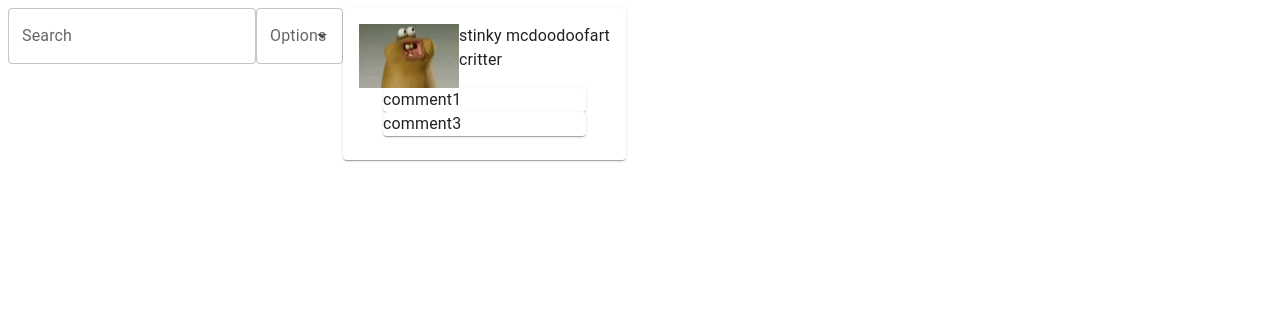
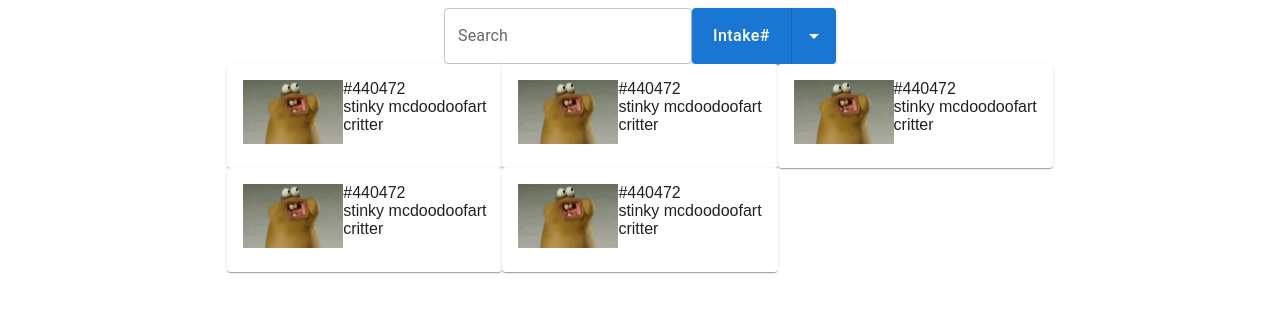
Before and after one commit to awfreeman/bcwc-app, a React (Create React App) app: page / in a window 1280 px wide. Both pictures are taken after a click on the button "LOGIN". Shown: the top 312 px of the page. Built offline with nearby package versions, Linux system fonts and the light colour scheme.

Commit message:
infinity ui bullshit

```diff
--- a/package.json
+++ b/package.json
@@ -5,6 +5,7 @@
   "dependencies": {
     "@emotion/react": "^11.10.0",
     "@emotion/styled": "^11.10.0",
+    "@mui/icons-material": "^5.10.3",
     "@mui/material": "^5.10.2",
     "@testing-library/jest-dom": "^5.16.5",
     "@testing-library/react": "^13.3.0",
--- a/src/AnimalCard.js
+++ b/src/AnimalCard.js
@@ -1,28 +1,19 @@
-import { Card, CardContent, Typography, Stack} from '@mui/material'
+import { Card, CardContent, div, Stack} from '@mui/material'
 
 import { Container } from '@mui/system'
 
 export default function AnimalCard(props) {
-    let comments = []
-    props.animal.comments.forEach(element => {
-        comments.push(
-        <Card key={Math.random()}>
-            <Typography>{element}</Typography>
-        </Card>)
-    })
     return (
         <Card>
             <CardContent>
-                <Stack direction="row">
+                <Stack direction="row" alignItems="start">
                     <img src='/character.gif' width={100}/>
                     <Stack>
-                        <Typography>{props.animal.name}</Typography>
-                        <Typography>{props.animal.species}</Typography>
+                        <div>#{props.animal.intakeNum}</div>
+                        <div>{props.animal.name}</div>
+                        <div>{props.animal.species}</div>
                     </Stack>
                 </Stack>
-                <Container>
-                    {comments}
-                </Container>
             </CardContent>
         </Card>)
 }
--- a/src/App.js
+++ b/src/App.js
@@ -3,6 +3,7 @@ import {Box, Stack, TextField} from '@mui/material'
 import { useRecoilState, atom } from 'recoil'
 import SearchApp from './SearchApp.js'
 import Login from './Login.js'
+import './main.css'
 let Grid = Grid2
 
 const dbid = "LocalStorage"
--- a/src/SearchApp.js
+++ b/src/SearchApp.js
@@ -1,7 +1,9 @@
-import {Autocomplete, Box, Stack, TextField} from '@mui/material'
+import { Box, ButtonGroup, Stack, TextField, Button, Popper, MenuList, MenuItem, Paper} from '@mui/material'
+import { ArrowDropDown, ArrowDropUp } from '@mui/icons-material'
 import { useRecoilState, atom } from 'recoil'
 import AnimalCard from './AnimalCard.js'
 import Grid2 from '@mui/material/Unstable_Grid2'
+import { useRef, useState } from 'react'
 let Grid = Grid2
 
 const animal = {
@@ -11,39 +13,68 @@ const animal = {
     pictureUrl: "character.gif",
     comments: ["comment1", "comment3"]
   }
-const searchOptions = ["Intake Number", "Name", "Species", "Comments"]
-const defaultProps= {
-    options: searchOptions
-}
+const searchOptions = ["Intake#", "Name", "Species", "Comments"]
+
 const searchTextState = atom({key: 'searchText', default:""})
 export default function SearchApp() {
   const [searchText, setSearchText] = useRecoilState(searchTextState)
+  const [searchOption, setSearchOption] = useState(searchOptions[0])
   function search(e){
     e.preventDefault()
     console.log(searchText)
   }
+  return (
+    <Stack direction="column" alignItems="center" >
+      <Stack component="form" direction="row" alignContent="stretch" onSubmit={e => search(e)}>
+        <TextField
+          id="outlined-basic"
+          label="Search"
+          variant="outlined"
+          onChange={e => setSearchText(e.target.value)}
+          sx={{ flex: 1 , maxWidth:400}}
+        />
+        <Dropdown callback={setSearchOption} options={searchOptions} selection={searchOption} />
+      </Stack>
+      <div className="animalGrid">
+        <AnimalCard animal={animal} />
+        <AnimalCard animal={animal} />
+        <AnimalCard animal={animal} />
+        <AnimalCard animal={animal} />
+        <AnimalCard animal={animal} />
+      </div>
+    </Stack>
+  )
+}
+
+function Dropdown(props){
+  const [popen, setPopen] = useState(false)
+  const anchorRef = useRef(null);
+  let options = []
+  props.options.forEach(elem => {
+    options.push(
+    <MenuItem onClick={() => {
+        props.callback(elem)
+        setPopen(!popen)
+      }}>{elem}</MenuItem>)
+  })
+
+  function openList(e){
+    setPopen(!popen)
+  }
 
   return (
-    <Grid container>
-      <Stack>
-        <Box component="form" onSubmit={e => search(e)}>
-          <Stack direction="row">
-            <TextField
-                id="outlined-basic"
-                label="Search"
-                variant="outlined"
-                onChange={e => setSearchText(e.target.value)}/>
-            <Autocomplete
-                disablePortal
-                id="SearchOptions"
-                options={searchOptions}
-                renderInput={(params) => <TextField {...params} label="Options" />}/>
-          </Stack>
-        </Box>
-      </Stack>
-      <Stack>
-        <AnimalCard animal={animal} />
-      </Stack>
-    </Grid>
+    <>
+      <ButtonGroup variant="contained" ref={anchorRef}>
+        <Button sx={{textTransform:"none", width:100, fontSize:16}}>{props.selection}</Button>
+        <Button size="small" onClick={e => openList(e)}>{popen ? <ArrowDropUp/> : <ArrowDropDown/>}</Button>
+      </ButtonGroup>
+      <Popper open={popen} anchorEl={anchorRef.current}>
+        <Paper sx={{width:145}}>
+          <MenuList>
+            {options}
+          </MenuList>
+        </Paper>
+      </Popper>
+    </>
   )
 }
--- /dev/null
+++ b/src/main.css
@@ -0,0 +1,19 @@
+html {
+    font-family: sans-serif;
+}
+.animalGrid{
+    display: grid;
+    grid-template-columns: 1fr;
+}
+
+@media (min-width: 650px) {
+    .animalGrid{
+        grid-template-columns: 1fr 1fr;
+    }
+}
+
+@media (min-width: 900px) {
+    .animalGrid{
+        grid-template-columns: 1fr 1fr 1fr;
+    }
+}
```
Also changed, not shown: 1 other file (tests, documents, lock files or other folders).
